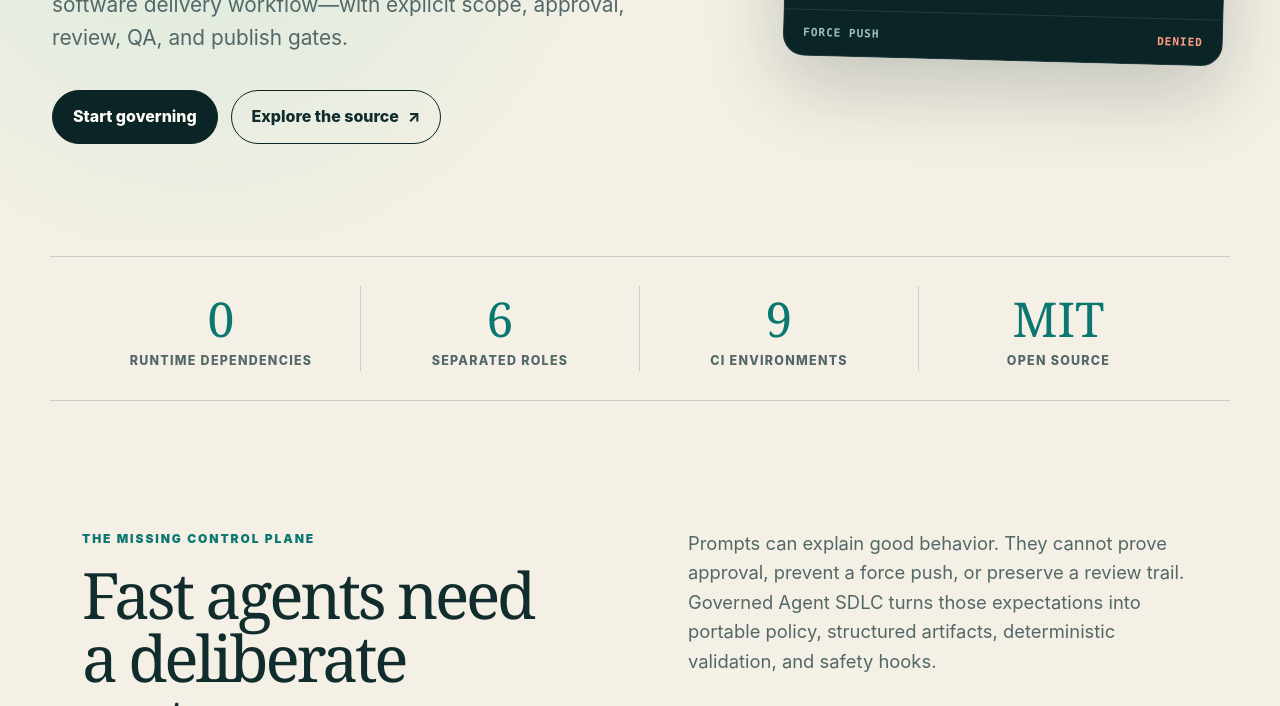
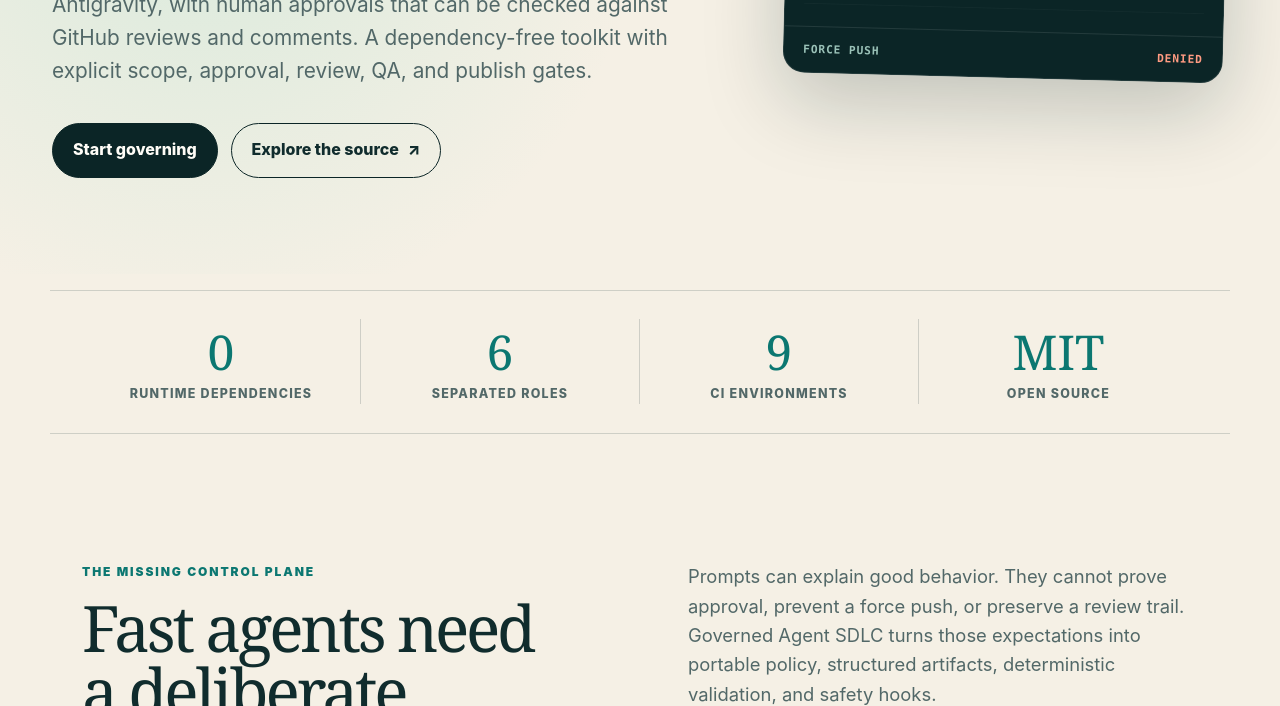
Before and after one commit to vannt-dev/governed-agent-sdlc, a plain HTML site: page site/index.html in a window 1280 px wide. Shown: the part 647-1353 px from the top of the page. Drawn offline with Linux system fonts and the light colour scheme.

Commit message:
docs: lead with one policy for four agents and GitHub-verified approvals
Rewrite the README opening and the landing page lede and meta description to lead with
the shared core across Claude Code, Codex, OpenCode and Antigravity, and with approvals
checked on GitHub. Hooks stay in the body as how the rules are enforced.

```diff
--- a/site/index.html
+++ b/site/index.html
@@ -3,7 +3,7 @@
   <head>
     <meta charset="utf-8">
     <meta name="viewport" content="width=device-width, initial-scale=1">
-    <meta name="description" content="Governed Agent SDLC is a dependency-free toolkit for human-controlled AI coding workflows.">
+    <meta name="description" content="Governed Agent SDLC applies one workflow policy to Claude Code, Codex, OpenCode and Antigravity, with human approvals that can be checked on GitHub.">
     <meta name="theme-color" content="#0b2526">
     <title>Governed Agent SDLC — Ship with agents. Keep humans in control.</title>
     <link rel="icon" href="./favicon.svg" type="image/svg+xml">
@@ -33,7 +33,7 @@
         <div class="hero-copy">
           <p class="eyebrow"><span></span> Governed AI delivery</p>
           <h1>Ship with agents.<br><em>Keep humans in control.</em></h1>
-          <p class="lede">A dependency-free toolkit that turns AI coding into an auditable software delivery workflow—with explicit scope, approval, review, QA, and publish gates.</p>
+          <p class="lede">One workflow policy for Claude Code, Codex, OpenCode and Antigravity, with human approvals that can be checked against GitHub reviews and comments. A dependency-free toolkit with explicit scope, approval, review, QA, and publish gates.</p>
           <div class="hero-actions">
             <a class="button primary" href="#start">Start governing</a>
             <a class="button secondary" href="https://github.com/vannt-dev/governed-agent-sdlc">Explore the source <span aria-hidden="true">↗</span></a>
```
Also changed, not shown: 1 other file.
